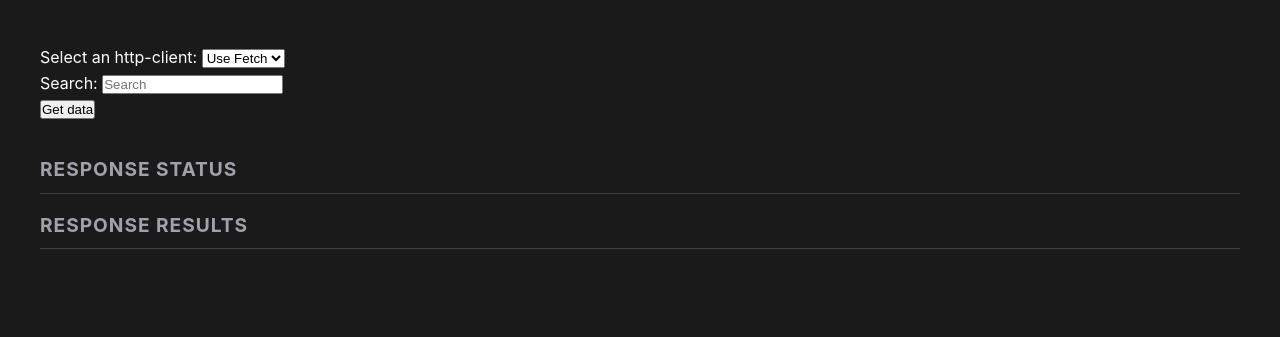
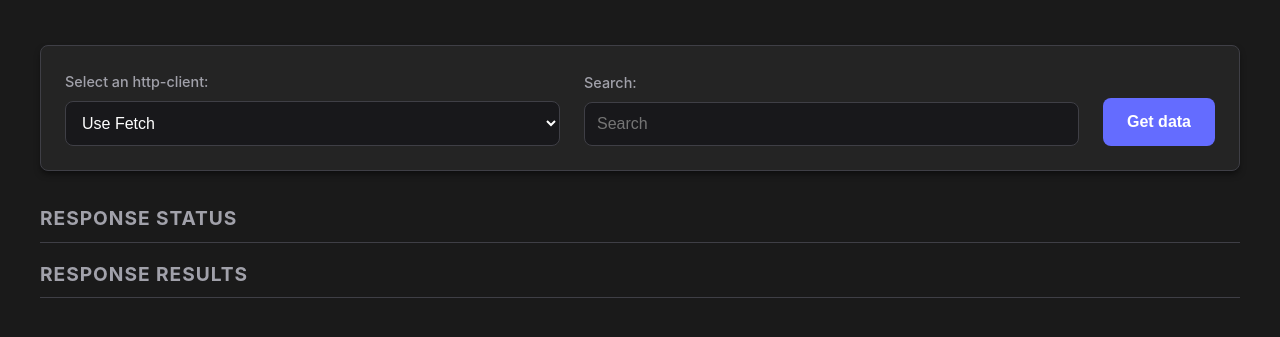
Before and after one commit to mpujazon/api-consumer-app, a website built with Vite: page index.html in a window 1280 px wide. Shown: the part 99-436 px from the top of the page. Built offline with nearby package versions, Linux system fonts and the light colour scheme.

Commit message:
Form Styles Added

```diff
--- a/src/style.css
+++ b/src/style.css
@@ -60,3 +60,73 @@ h2 {
     text-transform: uppercase;
     letter-spacing: 0.05em;
 }
+
+.form-container {
+    background-color: var(--card-bg);
+    padding: 1.5rem;
+    border-radius: var(--radius);
+    border: 1px solid var(--border-color);
+    box-shadow: var(--shadow);
+}
+
+form {
+    display: flex;
+    flex-wrap: wrap;
+    gap: 1.5rem;
+    align-items: flex-end;
+}
+
+.select-group,
+.search-group {
+    display: flex;
+    flex-direction: column;
+    gap: 0.5rem;
+    flex: 1;
+    min-width: 200px;
+}
+
+label {
+    color: var(--text-secondary);
+    font-size: 0.9rem;
+    font-weight: 500;
+}
+
+input,
+select {
+    width: 100%;
+    padding: 0.75rem;
+    background-color: var(--input-bg);
+    border: 1px solid var(--border-color);
+    border-radius: var(--radius);
+    color: var(--text-primary);
+    font-size: 1rem;
+    transition: border-color 0.2s;
+}
+
+input:focus,
+select:focus {
+    outline: none;
+    border-color: var(--accent-color);
+    box-shadow: 0 0 0 2px rgba(100, 108, 255, 0.2);
+}
+
+button[type="submit"] {
+    background-color: var(--accent-color);
+    color: white;
+    border: none;
+    padding: 0.75rem 1.5rem;
+    font-size: 1rem;
+    font-weight: 600;
+    border-radius: var(--radius);
+    cursor: pointer;
+    transition: background-color 0.2s, transform 0.1s;
+    height: 48px;
+}
+
+button[type="submit"]:hover {
+    background-color: var(--accent-hover);
+}
+
+button[type="submit"]:active {
+    transform: scale(0.98);
+}
```
